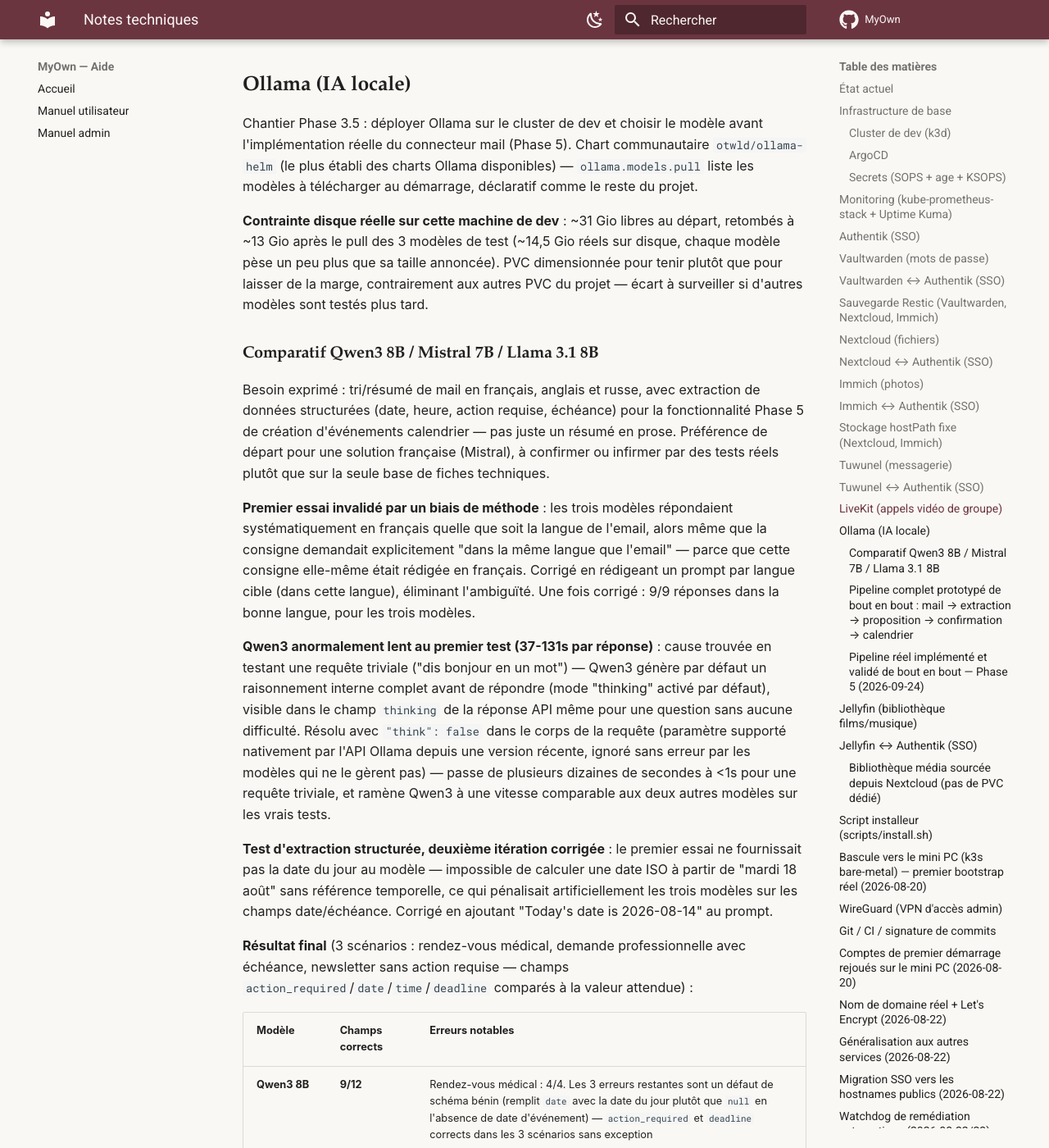
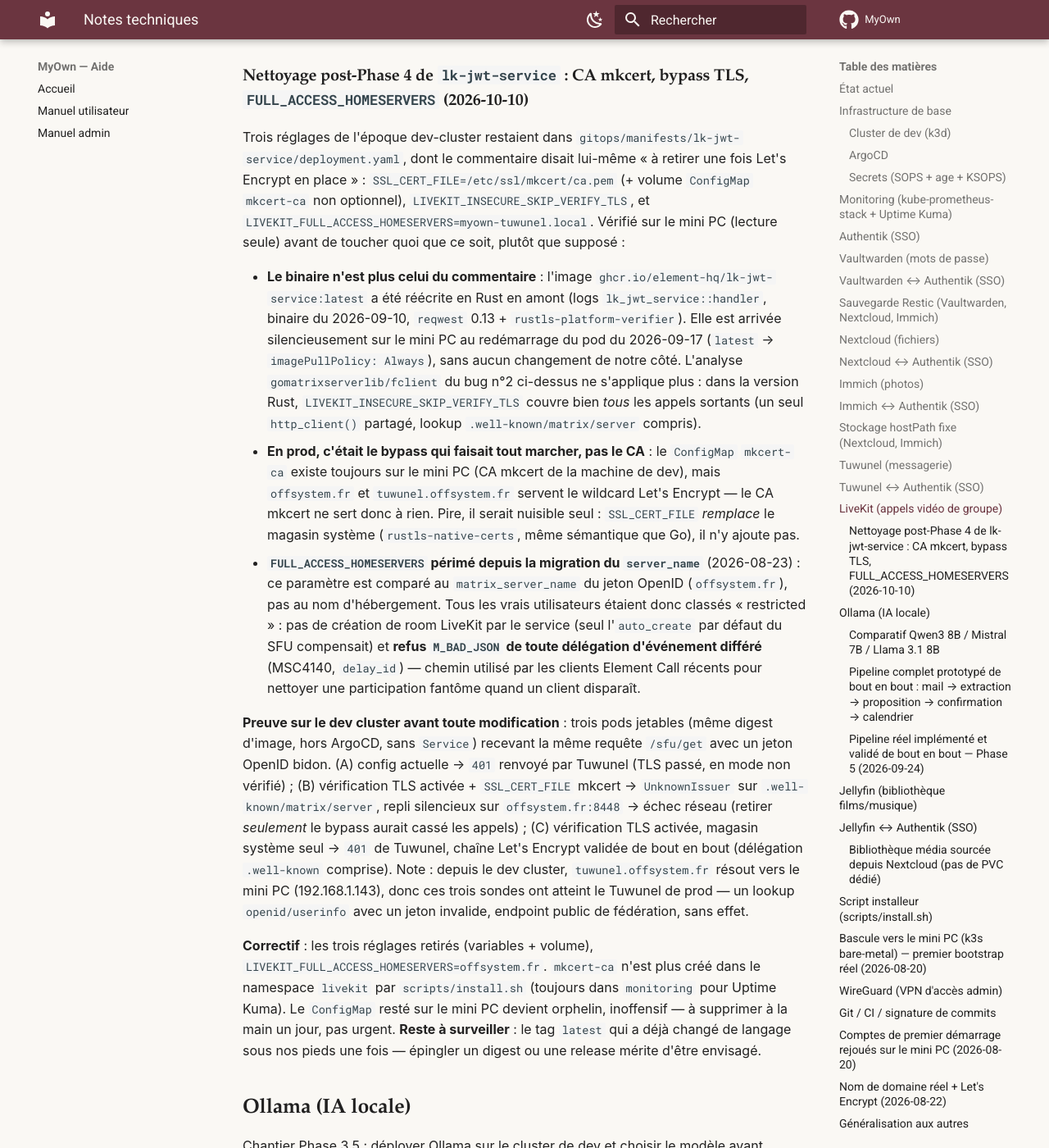
Before and after one commit to Pavliin/MyOwn, an MkDocs documentation site: the page built from docs/notes-techniques.md, in a window 1280 px wide and 1400 px high, scrolled down 31783 px. Shown: the whole window at 82% size. Built offline with MkDocs 1.6.1 and Material for MkDocs 9.7.7, drawn with Linux system fonts in a browser that asks for light colours; comment, search, counter and statistics services are not loaded.

Commit message:
fix(livekit): drop dev-only TLS overrides from lk-jwt-service, fix full-access homeserver
The mkcert CA override (SSL_CERT_FILE + mkcert-ca volume) and
LIVEKIT_INSECURE_SKIP_VERIFY_TLS were dev-cluster workarounds; every
endpoint lk-jwt-service calls now serves the Let's Encrypt wildcard,
which the image's system bundle trusts. SSL_CERT_FILE replaces the
system roots, so it alone would now break verification — only the
skip-verify bypass kept production working. Verified on dev with
throwaway pods before changing anything.

LIVEKIT_FULL_ACCESS_HOMESERVERS still named myown-tuwunel.local since
the 2026-08-23 server_name migration, downgrading every real user to
restricted access (no room creation, delayed-event delegation refused).

Co-Authored-By: Claude Opus 5.5 <noreply@anthropic.com>

```diff
--- a/docs/notes-techniques.md
+++ b/docs/notes-techniques.md
@@ -339,6 +339,18 @@ Dernière brique de la Phase 3. Architecture MatrixRTC/MSC4143 en trois parties
 **Événements de call membership pollués par les tests répétés** : après le fix ci-dessus, les réactions Element Call échouaient dans la room utilisée pour tout le débogage (`Reaction target was not a membership event for ..., ignoring`) — une dizaine de cycles join/leave/reconnexion (dont la période de boucle avant le fix) avaient probablement laissé des événements d'état `org.matrix.msc3401.call.member` orphelins dans cette room précise. Confirmé en testant dans une room neuve : appel et réactions fonctionnent normalement — pollution de données de test, pas un vrai bug.
 
 **Validé en conditions réelles** : join complet Element Call depuis un vrai navigateur (audio publié, flux UDP réel confirmé côté serveur), réactions fonctionnelles, aucune boucle de reconnexion après le fix de version. Test multi-appareils LAN réel (deuxième machine, pas juste deux onglets) pas encore fait à ce stade.
+
+### Nettoyage post-Phase 4 de `lk-jwt-service` : CA mkcert, bypass TLS, `FULL_ACCESS_HOMESERVERS` (2026-10-10)
+
+Trois réglages de l'époque dev-cluster restaient dans `gitops/manifests/lk-jwt-service/deployment.yaml`, dont le commentaire disait lui-même « à retirer une fois Let's Encrypt en place » : `SSL_CERT_FILE=/etc/ssl/mkcert/ca.pem` (+ volume `ConfigMap` `mkcert-ca` non optionnel), `LIVEKIT_INSECURE_SKIP_VERIFY_TLS`, et `LIVEKIT_FULL_ACCESS_HOMESERVERS=myown-tuwunel.local`. Vérifié sur le mini PC (lecture seule) avant de toucher quoi que ce soit, plutôt que supposé :
+
+- **Le binaire n'est plus celui du commentaire** : l'image `ghcr.io/element-hq/lk-jwt-service:latest` a été réécrite en Rust en amont (logs `lk_jwt_service::handler`, binaire du 2026-09-10, `reqwest` 0.13 + `rustls-platform-verifier`). Elle est arrivée silencieusement sur le mini PC au redémarrage du pod du 2026-09-17 (`latest` → `imagePullPolicy: Always`), sans aucun changement de notre côté. L'analyse `gomatrixserverlib/fclient` du bug n°2 ci-dessus ne s'applique plus : dans la version Rust, `LIVEKIT_INSECURE_SKIP_VERIFY_TLS` couvre bien *tous* les appels sortants (un seul `http_client()` partagé, lookup `.well-known/matrix/server` compris).
+- **En prod, c'était le bypass qui faisait tout marcher, pas le CA** : le `ConfigMap` `mkcert-ca` existe toujours sur le mini PC (CA mkcert de la machine de dev), mais `offsystem.fr` et `tuwunel.offsystem.fr` servent le wildcard Let's Encrypt — le CA mkcert ne sert donc à rien. Pire, il serait nuisible seul : `SSL_CERT_FILE` *remplace* le magasin système (`rustls-native-certs`, même sémantique que Go), il n'y ajoute pas.
+- **`FULL_ACCESS_HOMESERVERS` périmé depuis la migration du `server_name`** (2026-08-23) : ce paramètre est comparé au `matrix_server_name` du jeton OpenID (`offsystem.fr`), pas au nom d'hébergement. Tous les vrais utilisateurs étaient donc classés « restricted » : pas de création de room LiveKit par le service (seul l'`auto_create` par défaut du SFU compensait) et **refus `M_BAD_JSON` de toute délégation d'événement différé** (MSC4140, `delay_id`) — chemin utilisé par les clients Element Call récents pour nettoyer une participation fantôme quand un client disparaît.
+
+**Preuve sur le dev cluster avant toute modification** : trois pods jetables (même digest d'image, hors ArgoCD, sans `Service`) recevant la même requête `/sfu/get` avec un jeton OpenID bidon. (A) config actuelle → `401` renvoyé par Tuwunel (TLS passé, en mode non vérifié) ; (B) vérification TLS activée + `SSL_CERT_FILE` mkcert → `UnknownIssuer` sur `.well-known/matrix/server`, repli silencieux sur `offsystem.fr:8448` → échec réseau (retirer *seulement* le bypass aurait cassé les appels) ; (C) vérification TLS activée, magasin système seul → `401` de Tuwunel, chaîne Let's Encrypt validée de bout en bout (délégation `.well-known` comprise). Note : depuis le dev cluster, `tuwunel.offsystem.fr` résout vers le mini PC (192.168.1.143), donc ces trois sondes ont atteint le Tuwunel de prod — un lookup `openid/userinfo` avec un jeton invalide, endpoint public de fédération, sans effet.
+
+**Correctif** : les trois réglages retirés (variables + volume), `LIVEKIT_FULL_ACCESS_HOMESERVERS=offsystem.fr`. `mkcert-ca` n'est plus créé dans le namespace `livekit` par `scripts/install.sh` (toujours dans `monitoring` pour Uptime Kuma). Le `ConfigMap` resté sur le mini PC devient orphelin, inoffensif — à supprimer à la main un jour, pas urgent. **Reste à surveiller** : le tag `latest` qui a déjà changé de langage sous nos pieds une fois — épingler un digest ou une release mérite d'être envisagé.
 
 ## Ollama (IA locale)
 
```
Also changed, not shown: 1 other file.
